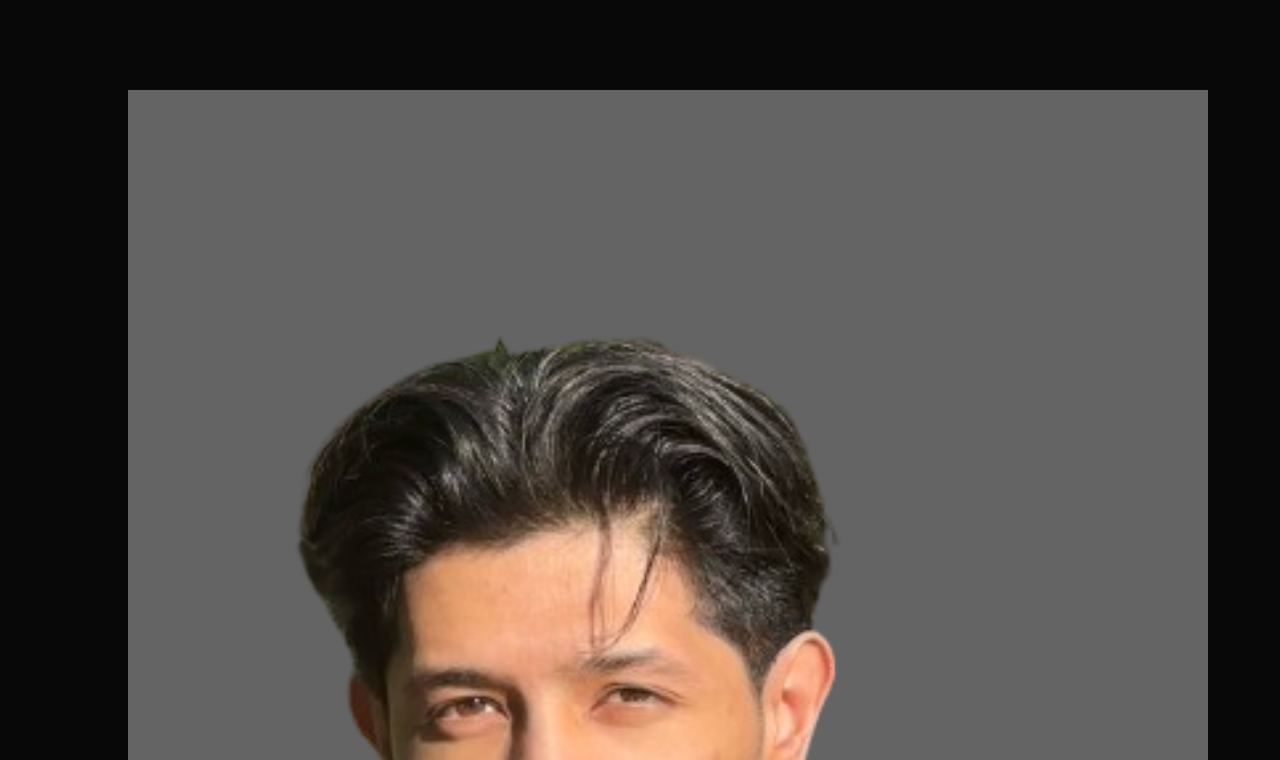
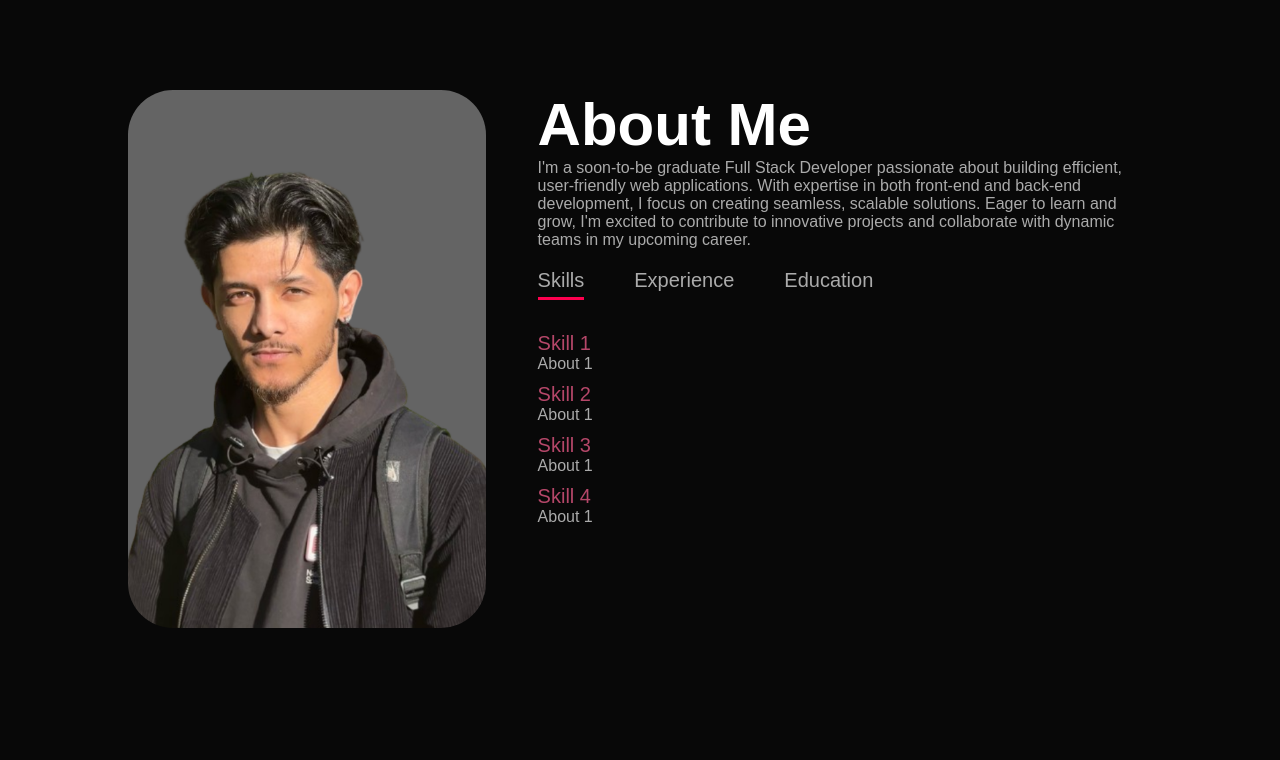
Before and after one commit to Shreyan6514/Portfolio-2.0, a plain HTML site: page Index.html in a window 1280 px wide. Shown: the part 800-1560 px from the top of the page. After the commit the page ends 1522 px from the top, so only its background shows below. Drawn offline with Linux system fonts and the light colour scheme.

Commit message:
tabs and details for (about) html and css

```diff
--- a/Index.html
+++ b/Index.html
@@ -34,9 +34,61 @@
             </div>
             <div class="about-col-2">
                 <h1 class="sub-title">About Me</h1>
+                <p>I'm a soon-to-be graduate Full Stack Developer passionate about building efficient, user-friendly web applications.
+                    With expertise in both front-end and back-end development, I focus on creating seamless, scalable solutions.
+                    Eager to learn and grow, I'm excited to contribute to innovative projects and collaborate with dynamic teams in my
+                    upcoming career.</p>
+                    <div class="tab-titles">
+                    <p class="tab-links active-link" onclick="opentab('skills')">Skills</p>
+                    <p class="tab-links" onclick="opentab('experience')">Experience</p>
+                    <p class="tab-links" onclick="opentab('education')">Education</p>
+                </div>
+                <div class="tab-contents active-tab" id="skills">
+                    <ul>
+                        <li><span>Skill 1</span><br>About 1</li>
+                        <li><span>Skill 2</span><br>About 1</li>
+                        <li><span>Skill 3</span><br>About 1</li>
+                        <li><span>Skill 4</span><br>About 1</li>
+                    </ul>
+                </div>
+                <div class="tab-contents" id="experience">
+                    <ul>
+                        <li><span>Skill 1</span><br>About 1</li>
+                        <li><span>Skill 1</span><br>About 1</li>
+                        <li><span>Skill 1</span><br>About 1</li>
+                        <li><span>Skill 1</span><br>About 1</li>
+                    </ul>
+                </div>
+                <div class="tab-contents" id="education">
+                    <ul>
+                        <li><span>Skill 1</span><br>About 1</li>
+                        <li><span>Skill 2</span><br>About 1</li>
+                        <li><span>Skill 3</span><br>About 1</li>
+                        <li><span>Skill 4</span><br>About 1</li>
+                    </ul>
+                </div>
             </div>
         </div>
     </div>
 </div>
+
+<script>
+
+    var tablinks = document.getElementsByClassName("tab-links");
+    var tabcontents = document.getElementsByClassName("tab-contents");
+
+    function opentab(tabname){
+        for(tablink of tablinks){
+            tablink.classList.remove("active-link");
+        }
+        for(tabcontent of tabcontents){
+            tabcontent.classList.remove("active-tab");
+        }
+        event.currentTarget.classList.add("active-link");
+        document.getElementById(tabname).classList.add("active-tab");
+    }
+
+</script>
+
 </body>
 </html>
--- a/style.css
+++ b/style.css
@@ -71,3 +71,56 @@ nav ul li a:hover::after{
     justify-content: space-between;
     flex-wrap: wrap;
 }
+.about-col-1{
+    flex-basis: 35%;
+ }
+.about-col-1 img{
+    width: 100%;
+    border-radius: 45px;
+}
+.about-col-2{
+    flex-basis: 60%;
+}
+.sub-title{
+    font-size: 60px;
+    font-weight: 600;
+    color: #fff;
+}
+.tab-titles{
+    display: flex;
+    margin: 20px 0 40px;
+}
+.tab-links{
+    margin-right: 50px;
+    font-size: 20px;
+    font-weight: 500;
+    cursor: pointer;
+    position: relative;
+}
+.tab-links::after{
+    content: '';
+    width: 0;
+    height: 3px;
+    background: #ff004f;
+    position: absolute;
+    left: 0;
+    bottom: -8px;
+    transition: 0.5s;
+}
+.tab-links.active-link::after{
+    width: 100%;
+}
+.tab-contents ul li{
+    list-style: none;
+    margin: 10px 0;
+}
+.tab-contents ul li span{
+    color: #b54769;
+    font-size: 20px;
+}
+.tab-contents{
+    display: none;
+}
+.tab-contents.active-tab{
+    display: block;
+}
```
